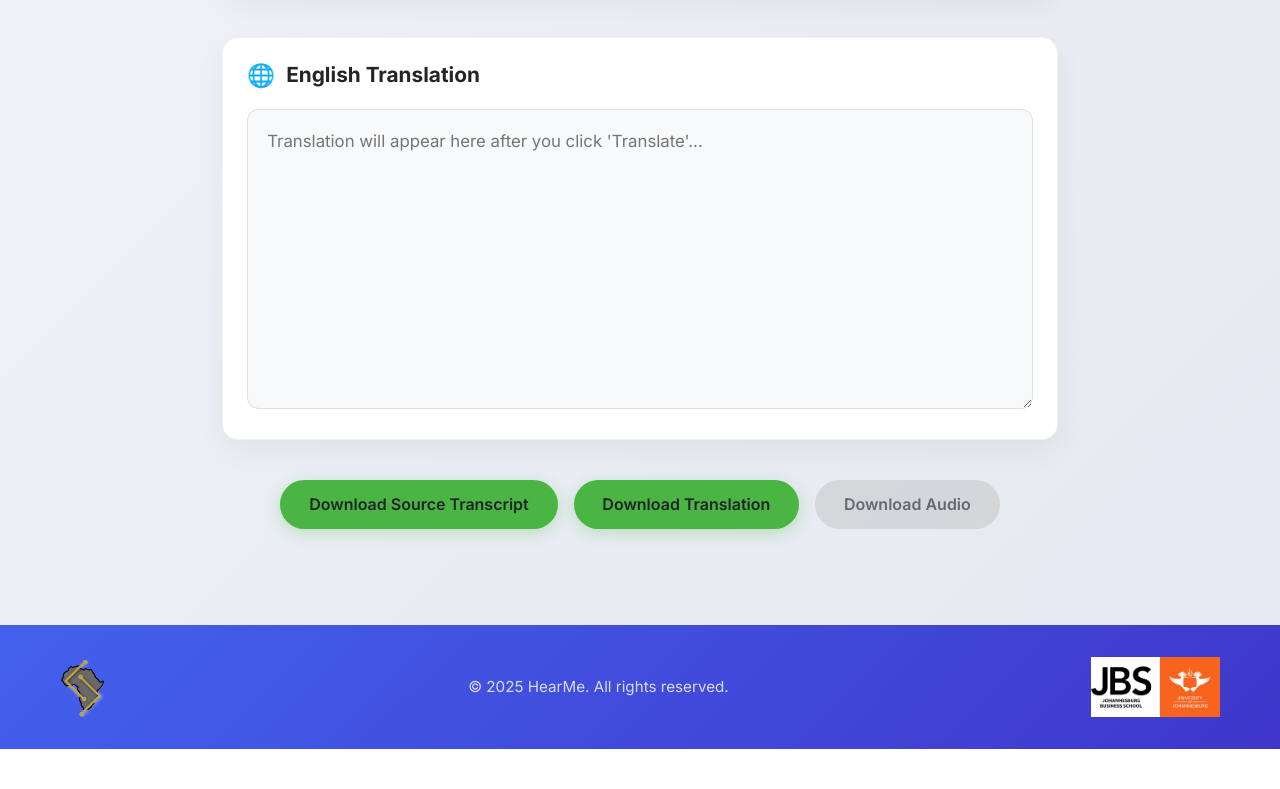
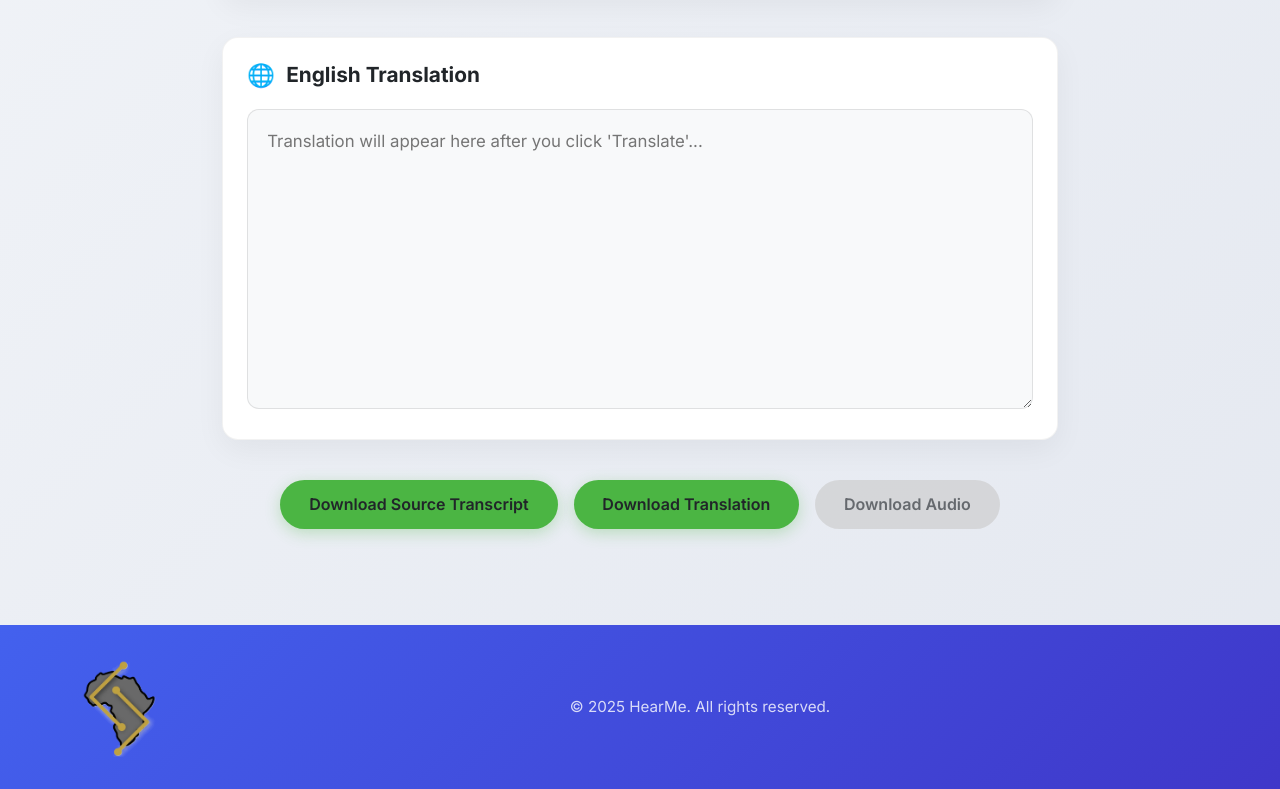
Before and after one commit to Wonder2910/Wonder2910-SAPS-Prototype, a plain HTML site: page Translate.html in a window 1280 px wide. Shown: the part 1079-1868 px from the top of the page. Before the commit the page ends 1828 px from the top, so only its background shows below. Drawn offline with nearby package versions, Linux system fonts and the light colour scheme.

Commit message:
Update Translate.html

```diff
--- a/Translate.html
+++ b/Translate.html
@@ -527,6 +527,14 @@
             <button id="downloadAudio" class="btn btn-download" disabled>Download Audio</button>
         </div>
     </main>
+   <style>
+        .footer-logo-img {
+            width: 120px;
+            height: 100px;
+            object-fit: contain;
+        }
+    </style>
+    <!-- Footer -->
     <footer class="footer">
         <div class="footer-bottom">
             <div class="footer-logo-left">
@@ -539,7 +547,7 @@
             </div>
 
             <div class="footer-logo-right">
-        <img src="asset/JBS.png" alt="Right Logo" class="footer-logo-img">
+                <!-- <img src="asset/JBS.png" alt="Right Logo" class="footer-logo-img"> -->
             </div>
         </div>
     </footer>
```
Lines whose indentation alone changed are shown as unchanged.
